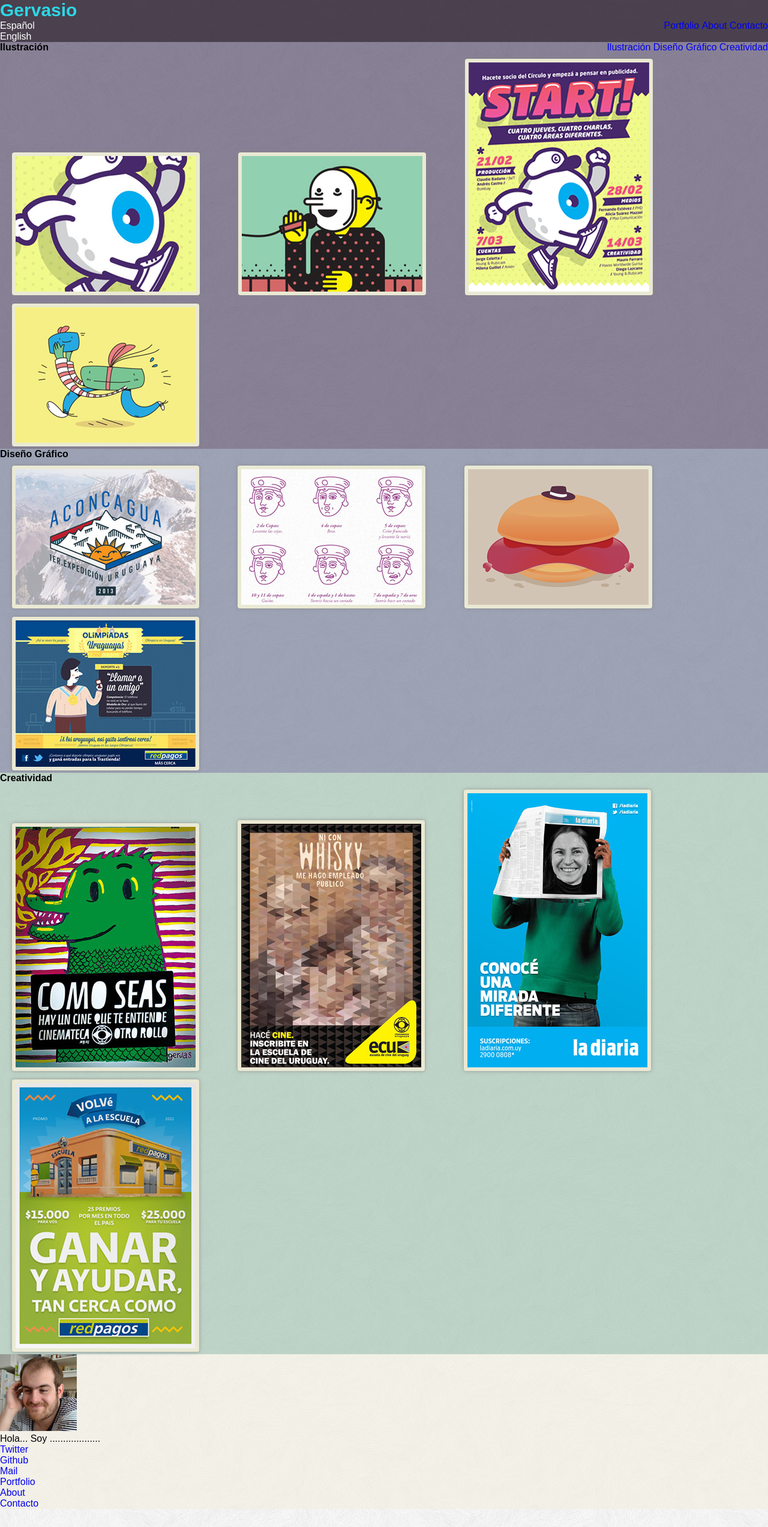
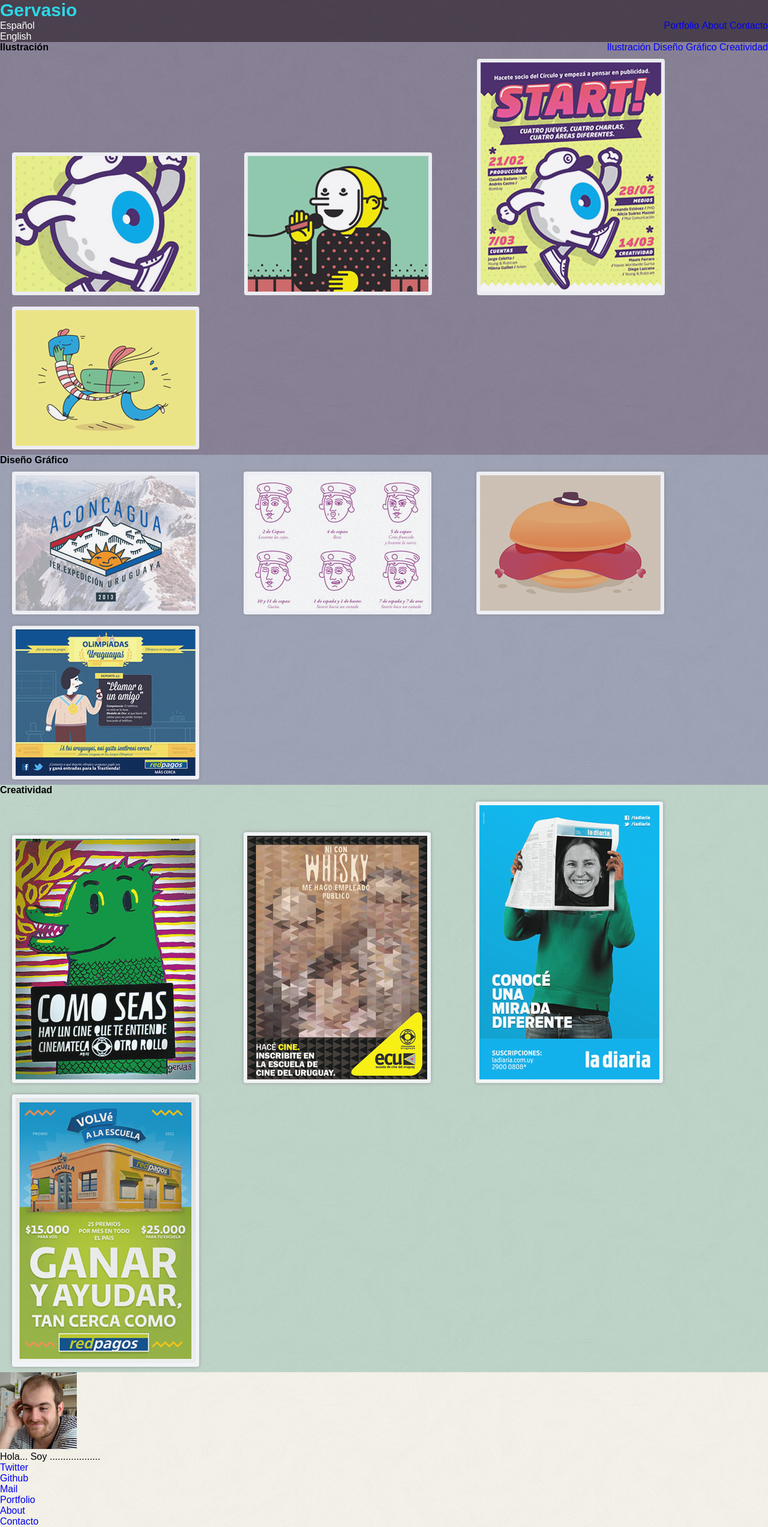
Before and after one commit to ignaciolopezjuani/gervasio, a Jekyll site: the page built from index.html, in a window 1280 px wide. Shown: the whole page at 60% size. Built offline with Jekyll 4.4.1, drawn with Linux system fonts in a browser that asks for light colours; Markdown is read by kramdown in place of the engine named in the settings.

Commit message:
Add style on main content

```diff
--- a/media/css/application.css
+++ b/media/css/application.css
@@ -64,7 +64,15 @@
 }
 
 .main-content ul.work img{
-    background-color:#eae9d4;
+/*-webkit-transform:scale(0.8);*/
+/*-moz-transform:scale(0.8);*/
+/*-o-transform:scale(0.8);*/
+-webkit-transition-duration: 0.5s;
+-moz-transition-duration: 0.5s;
+-o-transition-duration: 0.5s;
+opacity: 0.9;
+margin: 0 10px 5px 0;
+background-color:#F7F8FD;
     padding: 6px;
     -webkit-box-shadow: 0 0 6px rgba(132, 132, 132, .75);
     -moz-box-shadow: 0 0 6px rgba(132, 132, 132, .75);
@@ -72,6 +80,16 @@
     -webkit-border-radius: 4px;
     -moz-border-radius: 4px;
     border-radius: 4px;
+}
+
+.main-content ul.work img:hover{
+-webkit-transform:scale(1.2);
+-moz-transform:scale(1.2);
+-o-transform:scale(1.2); /
+box-shadow:0px 0px 30px gray;
+-webkit-box-shadow:0px 0px 30px gray;
+-moz-box-shadow:0px 0px 30px gray;
+opacity: 1;
 }
 
 .main-footer {
```
